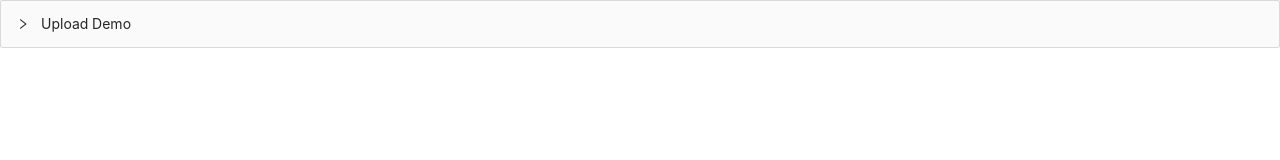
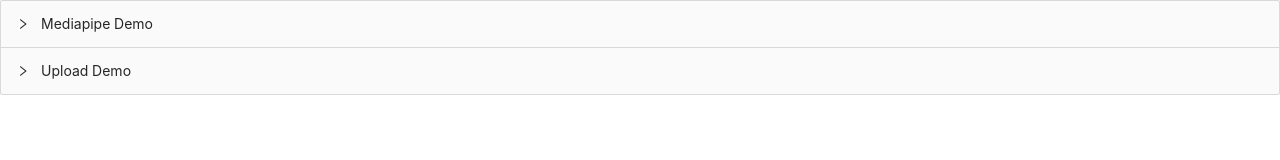
Before and after one commit to tlhar-hcmut/tkhar-web, a React (Create React App) app: page / in a window 1280 px wide. Shown: the top 160 px of the page. Built offline with nearby package versions, Linux system fonts and the light colour scheme.

Commit message:
update code

```diff
--- a/src/App.tsx
+++ b/src/App.tsx
@@ -11,9 +11,9 @@
 
   return <>
     <Collapse>
-      {/* <Collapse.Panel header="Mediapipe Demo" key="1">
+      <Collapse.Panel header="Mediapipe Demo" key="1">
         <MediaPipeDemo />
-      </Collapse.Panel> */}
+      </Collapse.Panel>
       <Collapse.Panel header="Upload Demo" key="2">
         <UploadDemo />
       </Collapse.Panel>
```
